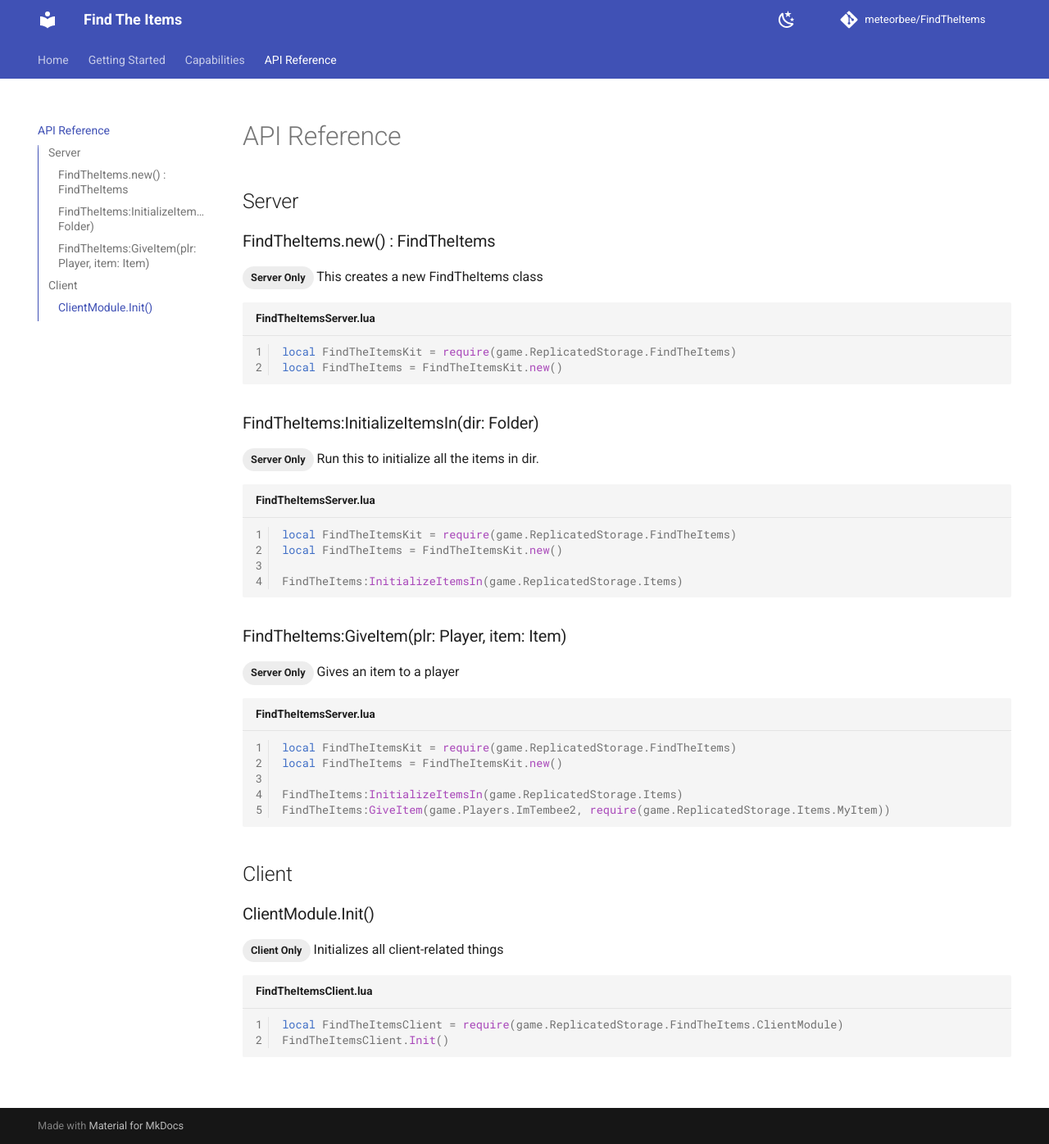
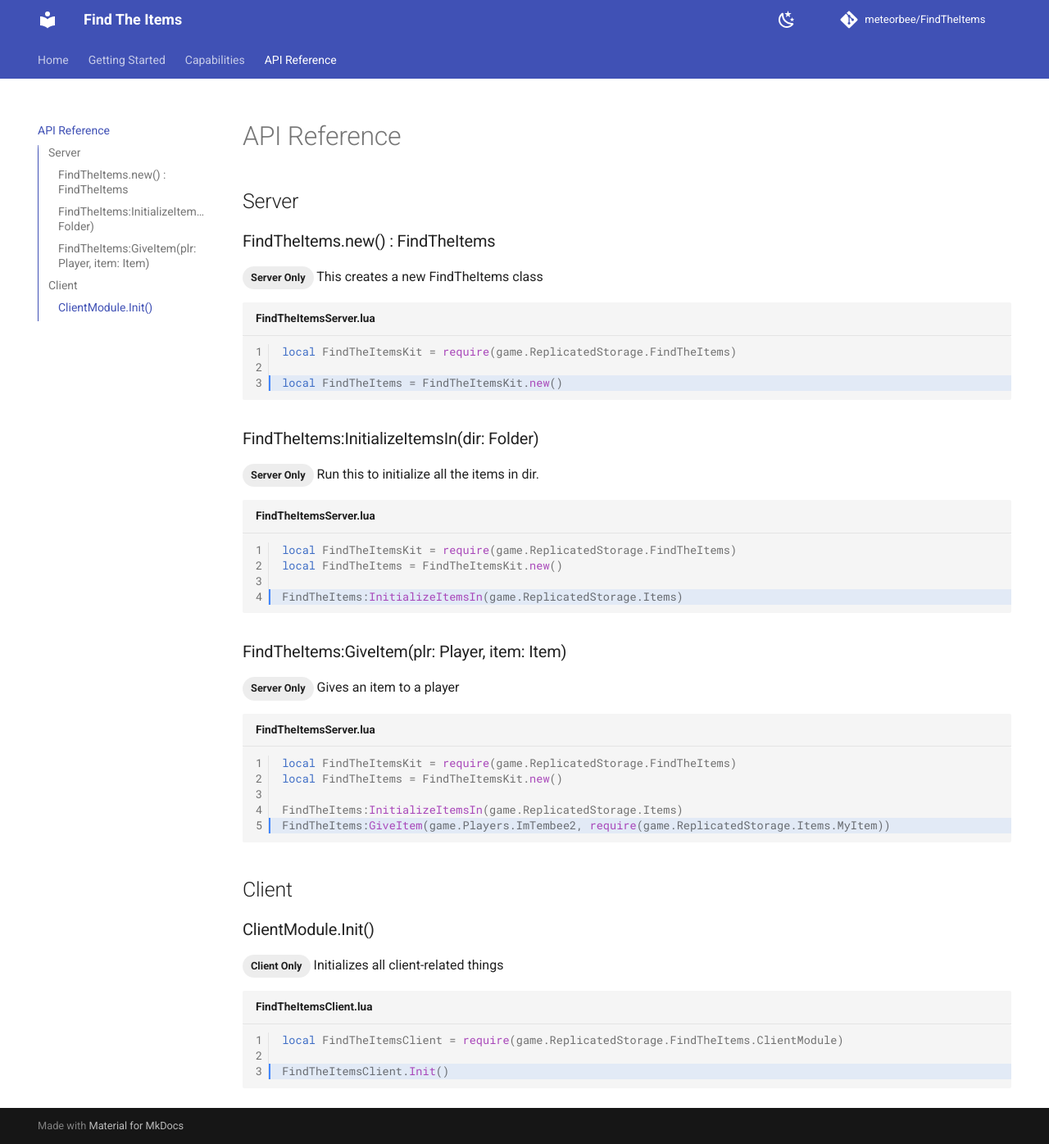
Before and after one commit to meteorbee/FindTheItems, an MkDocs documentation site: the page built from docs/APIReference.md, in a window 1280 px wide and 1396 px high. Shown: the whole window at 82% size. Built offline with MkDocs 1.6.1 and Material for MkDocs 9.7.7, drawn with Linux system fonts in a browser that asks for light colours; comment, search, counter and statistics services are not loaded.

Commit message:
Update APIReference.md

````diff
--- a/docs/APIReference.md
+++ b/docs/APIReference.md
@@ -4,15 +4,16 @@
 ### FindTheItems.new() : FindTheItems
 <span class="md-tag md-tag--secondary">Server Only</span>
 This creates a new FindTheItems class
-```luau title="FindTheItemsServer.lua" linenums="1"
+```luau title="FindTheItemsServer.lua" linenums="1" hl_lines="3"
 local FindTheItemsKit = require(game.ReplicatedStorage.FindTheItems)
+
 local FindTheItems = FindTheItemsKit.new()
 ```
 
 ### FindTheItems:InitializeItemsIn(dir: Folder)
 <span class="md-tag md-tag--secondary">Server Only</span>
 Run this to initialize all the items in dir.
-```luau title="FindTheItemsServer.lua" linenums="1"
+```luau title="FindTheItemsServer.lua" linenums="1" hl_lines="4"
 local FindTheItemsKit = require(game.ReplicatedStorage.FindTheItems)
 local FindTheItems = FindTheItemsKit.new()
 
@@ -22,7 +23,7 @@ FindTheItems:InitializeItemsIn(game.ReplicatedStorage.Items)
 ### FindTheItems:GiveItem(plr: Player, item: Item)
 <span class="md-tag md-tag--secondary">Server Only</span>
 Gives an item to a player
-```luau title="FindTheItemsServer.lua" linenums="1"
+```luau title="FindTheItemsServer.lua" linenums="1" hl_lines="5"
 local FindTheItemsKit = require(game.ReplicatedStorage.FindTheItems)
 local FindTheItems = FindTheItemsKit.new()
 
@@ -34,7 +35,8 @@ FindTheItems:GiveItem(game.Players.ImTembee2, require(game.ReplicatedStorage.Ite
 ### ClientModule.Init()
 <span class="md-tag md-tag--secondary">Client Only</span>
 Initializes all client-related things
-```luau title="FindTheItemsClient.lua" linenums="1"
+```luau title="FindTheItemsClient.lua" linenums="1" hl_lines="3"
 local FindTheItemsClient = require(game.ReplicatedStorage.FindTheItems.ClientModule)
+
 FindTheItemsClient.Init()
 ```
````
